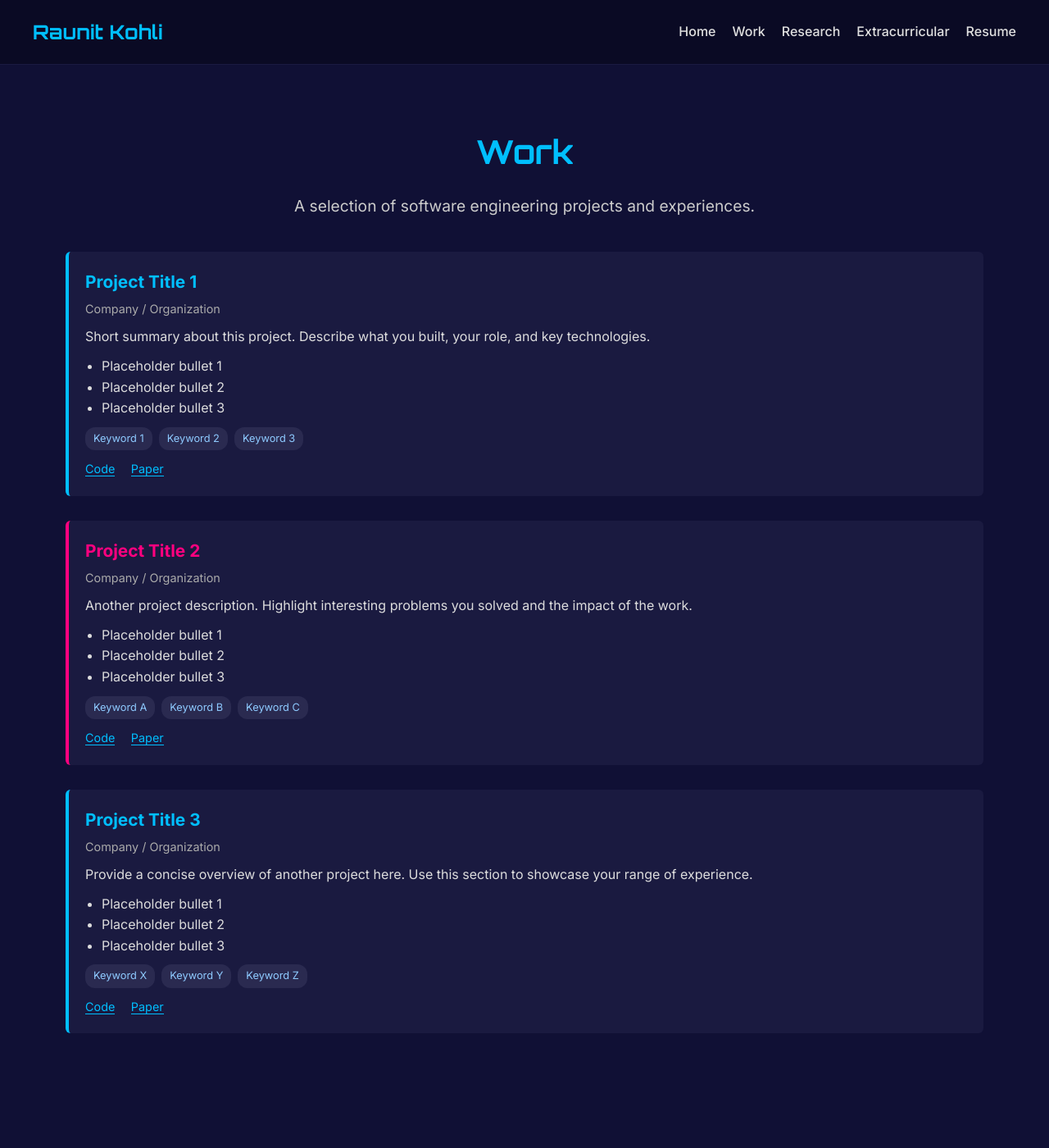
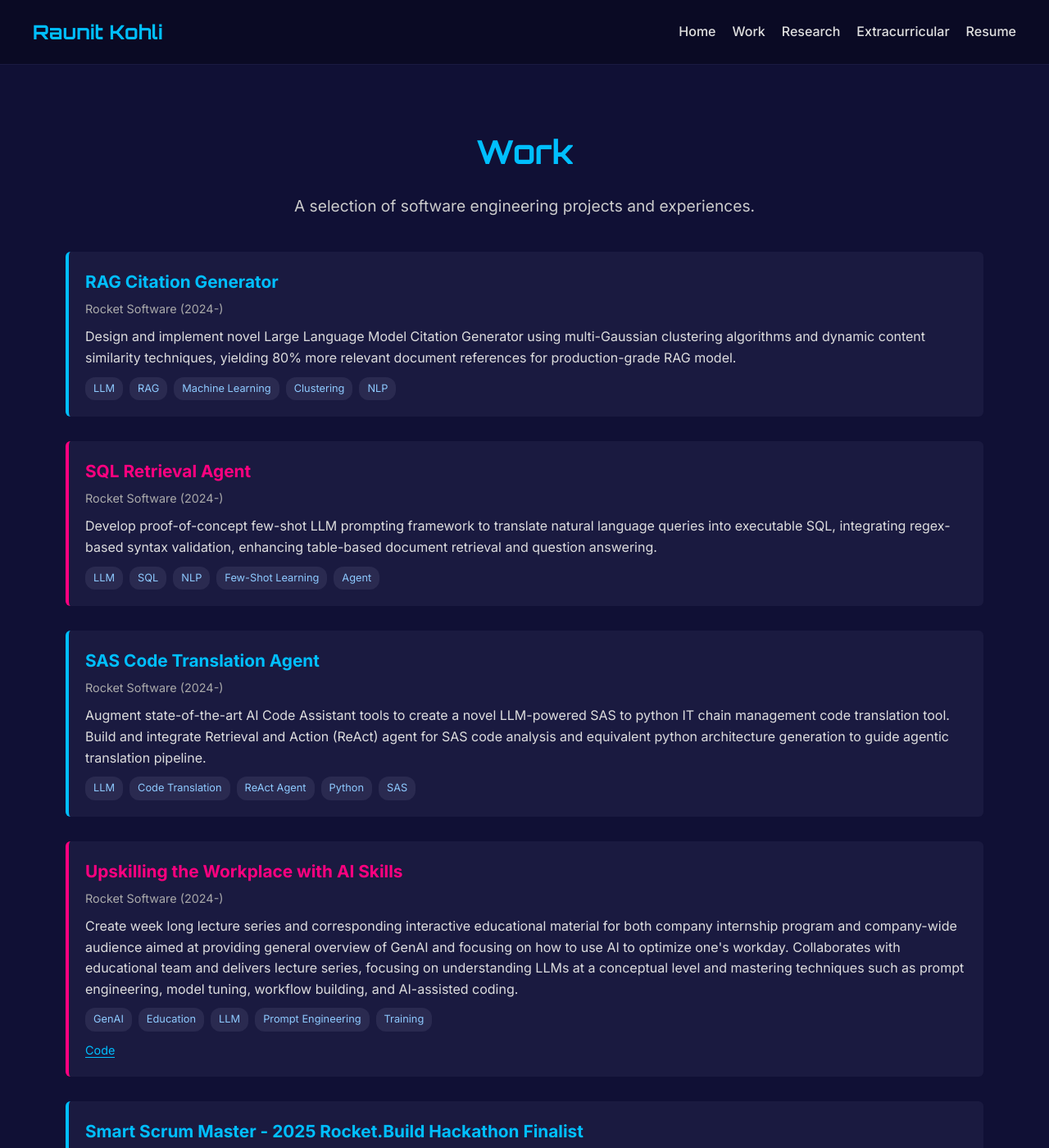
Before and after one commit to kohlir2020/kohlir2020.github.io, a Jekyll site: the page built from work.html, in a window 1280 px wide and 1400 px high. Shown: the whole window at 82% size. Built offline with Jekyll 4.4.1, drawn with Linux system fonts in a browser that asks for light colours; some of the changed text lies outside the part shown.

Commit message:
fixed coloring, fixed broken links, added content to pages

```diff
--- a/index.html
+++ b/index.html
@@ -28,7 +28,7 @@
         <li>Building lecture series on upskilling the workforce in AI principles.</li>
         <li>Exploring LLM Reasoning Agents as an optimizer for Deep RL training pipelines.</li>
       </ul>
-      <a href="work.html">Learn more</a>
+      <a href="work">Learn more</a>
     </div>
     <!-- Box for RL and pro‑social behaviours -->
     <div class="box rl">
@@ -38,7 +38,7 @@
         <li>Experimenting with real-time physics simulations of bio-influenced robotic exploration tasks.</li>
         <li>Designing novel sub-second precise multi-modal embedded systems for Pre-K classroom attention analysis.</li>
       </ul>
-      <a href="research.html">Learn more</a>
+      <a href="research">Learn more</a>
     </div>
   </div>
 </div>
--- a/style.css
+++ b/style.css
@@ -211,7 +211,6 @@
 
 /* ----- Items for work, research, etc. ----- */
 .item {
-  border-left: 4px solid var(--primary-color);
   padding: 20px;
   margin-bottom: 30px;
   background: var(--secondary-color);
@@ -221,43 +220,24 @@
 .item h3 {
   margin: 0 0 5px;
   font-size: 1.3rem;
+}
+
+/* Primary color items (blue) */
+.item.primary {
+  border-left: 4px solid var(--primary-color);
+}
+
+.item.primary h3 {
   color: var(--primary-color);
 }
 
-/* Alternating colors: use adjacent sibling combinator to create blue-red pattern */
-/* Every item that follows another item gets the opposite color */
-.item + .item {
-  border-left-color: var(--accent-color);
+/* Accent color items (red/pink) */
+.item.accent {
+  border-left: 4px solid var(--accent-color);
 }
 
-.item + .item h3 {
+.item.accent h3 {
   color: var(--accent-color);
-}
-
-/* Every item that follows a red item becomes blue */
-.item + .item + .item {
-  border-left-color: var(--primary-color);
-}
-
-.item + .item + .item h3 {
-  color: var(--primary-color);
-}
-
-/* Continue the pattern */
-.item + .item + .item + .item {
-  border-left-color: var(--accent-color);
-}
-
-.item + .item + .item + .item h3 {
-  color: var(--accent-color);
-}
-
-.item + .item + .item + .item + .item {
-  border-left-color: var(--primary-color);
-}
-
-.item + .item + .item + .item + .item h3 {
-  color: var(--primary-color);
 }
 
 .item .subtitle {
--- a/work.html
+++ b/work.html
@@ -8,72 +8,111 @@
   A selection of software engineering projects and experiences.
 </p>
 
-<!-- Example work item -->
-<div class="item">
-  <h3>Project Title 1</h3>
-  <p class="subtitle">Company / Organization</p>
+<div class="item primary">
+  <h3>RAG Citation Generator</h3>
+  <p class="subtitle">Rocket Software (2024-)</p>
   <p>
-    Short summary about this project. Describe what you built, your role,
-    and key technologies.
+    Design and implement novel Large Language Model Citation Generator using multi-Gaussian clustering algorithms and dynamic content similarity techniques, yielding 80% more relevant document references for production-grade RAG model.
   </p>
-  <ul>
-    <li>Placeholder bullet 1</li>
-    <li>Placeholder bullet 2</li>
-    <li>Placeholder bullet 3</li>
-  </ul>
   <div class="tags">
-    <span class="tag">Keyword 1</span>
-    <span class="tag">Keyword 2</span>
-    <span class="tag">Keyword 3</span>
+    <span class="tag">LLM</span>
+    <span class="tag">RAG</span>
+    <span class="tag">Machine Learning</span>
+    <span class="tag">Clustering</span>
+    <span class="tag">NLP</span>
+  </div>
+</div>
+
+<div class="item accent">
+  <h3>SQL Retrieval Agent</h3>
+  <p class="subtitle">Rocket Software (2024-)</p>
+  <p>
+    Develop proof-of-concept few-shot LLM prompting framework to translate natural language queries into executable SQL, integrating regex-based syntax validation, enhancing table-based document retrieval and question answering.
+  </p>
+  <div class="tags">
+    <span class="tag">LLM</span>
+    <span class="tag">SQL</span>
+    <span class="tag">NLP</span>
+    <span class="tag">Few-Shot Learning</span>
+    <span class="tag">Agent</span>
+  </div>
+</div>
+
+<div class="item primary">
+  <h3>SAS Code Translation Agent</h3>
+  <p class="subtitle">Rocket Software (2024-)</p>
+  <p>
+    Augment state-of-the-art AI Code Assistant tools to create a novel LLM-powered SAS to python IT chain management code translation tool. Build and integrate Retrieval and Action (ReAct) agent for SAS code analysis and equivalent python architecture generation to guide agentic translation pipeline.
+  </p>
+  <div class="tags">
+    <span class="tag">LLM</span>
+    <span class="tag">Code Translation</span>
+    <span class="tag">ReAct Agent</span>
+    <span class="tag">Python</span>
+    <span class="tag">SAS</span>
+  </div>
+</div>
+
+<div class="item accent">
+  <h3>Upskilling the Workplace with AI Skills</h3>
+  <p class="subtitle">Rocket Software (2024-)</p>
+  <p>
+    Create week long lecture series and corresponding interactive educational material for both company internship program and company-wide audience aimed at providing general overview of GenAI and focusing on how to use AI to optimize one's workday. Collaborates with educational team and delivers lecture series, focusing on understanding LLMs at a conceptual level and mastering techniques such as prompt engineering, model tuning, workflow building, and AI-assisted coding.
+  </p>
+  <div class="tags">
+    <span class="tag">GenAI</span>
+    <span class="tag">Education</span>
+    <span class="tag">LLM</span>
+    <span class="tag">Prompt Engineering</span>
+    <span class="tag">Training</span>
   </div>
   <div class="links">
     <a href="#">Code</a>
-    <a href="#">Paper</a>
   </div>
 </div>
 
-<div class="item">
-  <h3>Project Title 2</h3>
-  <p class="subtitle">Company / Organization</p>
+<div class="item primary">
+  <h3>Smart Scrum Master - 2025 Rocket.Build Hackathon Finalist</h3>
+  <p class="subtitle">Rocket Software (2024-)</p>
   <p>
-    Another project description. Highlight interesting problems you solved
-    and the impact of the work.
+    Create an LLM-powered application that interfaces with daily Atlassian developer tools to optimize agile scrum rituals aimed to organize, augment, and track team workload, progress, and velocity.
   </p>
-  <ul>
-    <li>Placeholder bullet 1</li>
-    <li>Placeholder bullet 2</li>
-    <li>Placeholder bullet 3</li>
-  </ul>
   <div class="tags">
-    <span class="tag">Keyword A</span>
-    <span class="tag">Keyword B</span>
-    <span class="tag">Keyword C</span>
+    <span class="tag">LLM</span>
+    <span class="tag">Agile</span>
+    <span class="tag">Scrum</span>
+    <span class="tag">Atlassian</span>
+    <span class="tag">Project Management</span>
   </div>
   <div class="links">
     <a href="#">Code</a>
-    <a href="#">Paper</a>
   </div>
 </div>
 
-<div class="item">
-  <h3>Project Title 3</h3>
-  <p class="subtitle">Company / Organization</p>
-  <p>
-    Provide a concise overview of another project here. Use this section to
-    showcase your range of experience.
-  </p>
+<div class="item accent">
+  <h3>Aspera API Test Integration</h3>
+  <p class="subtitle">IBM (2023)</p>
   <ul>
-    <li>Placeholder bullet 1</li>
-    <li>Placeholder bullet 2</li>
-    <li>Placeholder bullet 3</li>
+    <li>Scripted in Ruby to automate API endpoint testing for entire IBM Aspera on Cloud Workflows App designed to automate workflows of global content transfer and exchange across on-premises and multi-cloud environments.</li>
+    <li>Developed and documented comprehensive automated regression framework with 780+ API tests covering all endpoints.</li>
+    <li>Identified 15+ critical issues and bugs on live production server, communicated with developers to determine ideal expected behavior, and raised issues in project management tools to expertly report relevant failure details.</li>
+    <li>Executed full development cycle to outline and implement API Endpoint Test Controller for collaborative QA repository.</li>
   </ul>
   <div class="tags">
-    <span class="tag">Keyword X</span>
-    <span class="tag">Keyword Y</span>
-    <span class="tag">Keyword Z</span>
-  </div>
-  <div class="links">
-    <a href="#">Code</a>
-    <a href="#">Paper</a>
+    <span class="tag">Ruby</span>
+    <span class="tag">API Testing</span>
+    <span class="tag">QA</span>
+    <span class="tag">Automation</span>
+    <span class="tag">Cloud</span>
   </div>
 </div>
+
+<div class="item primary">
+  <h3>MultiValue Experience Unit Test Coverage</h3>
+  <p class="subtitle">Rocket Software (2022)</p>
+  <div class="tags">
+    <span class="tag">Testing</span>
+    <span class="tag">Unit Tests</span>
+    <span class="tag">QA</span>
+  </div>
+</div>
```
Also changed, not shown: extracurricular.html (+5 -5 lines), research.html (+56 -26 lines).
